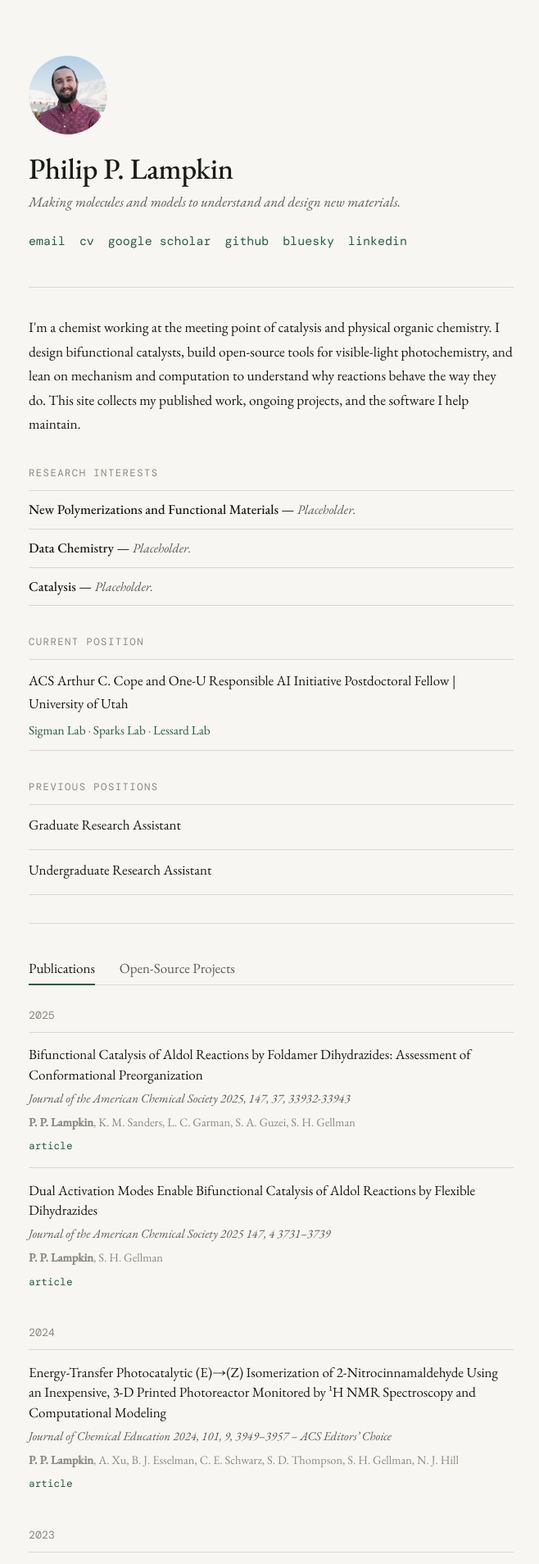
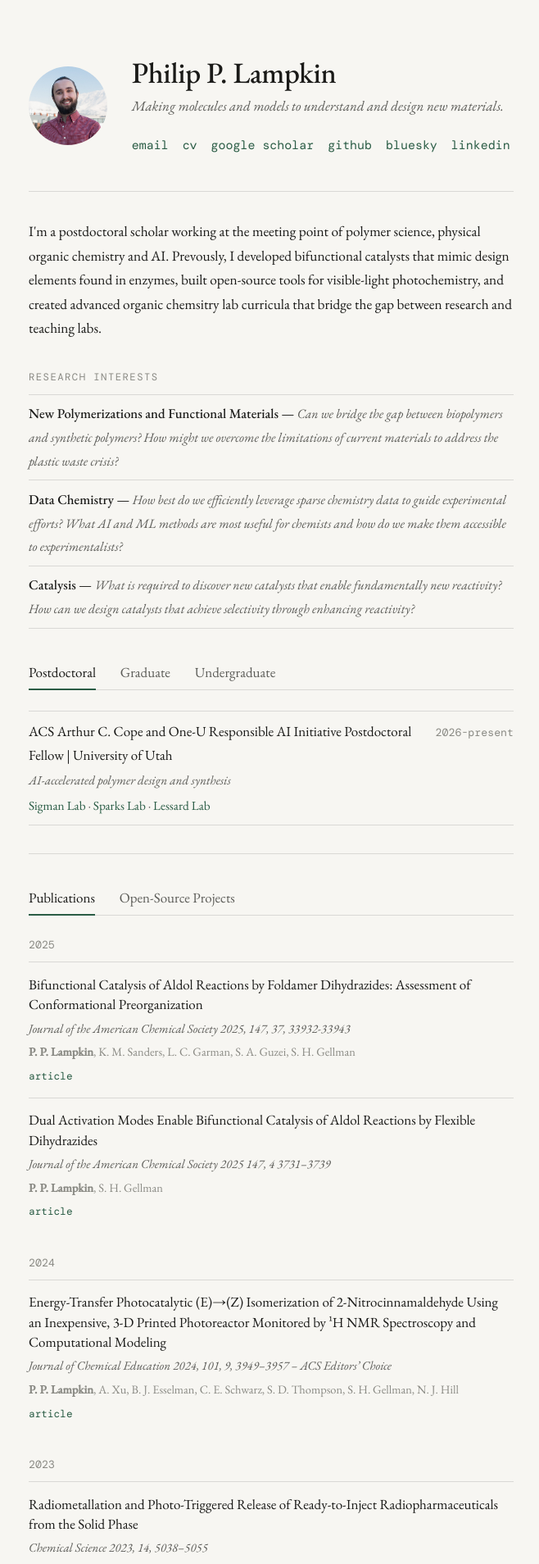
Before and after one commit to plampkin/plampkin.github.io, a Jekyll site: the page built from index.html, in a window 1280 px wide. Shown: the top 1908 px of the page at 82% size, without its empty margins (309-967 px from the left). Built offline with Jekyll 4.4.1, drawn with Linux system fonts in a browser that asks for light colours.

Commit message:
updated content

```diff
--- a/_config.yml
+++ b/_config.yml
@@ -9,6 +9,13 @@ baseurl: ""
 
 # Path to your headshot (lives in /assets)
 headshot: /assets/headshot.jpg
+
+# Bio paragraph (shown below the header links)
+bio: >
+  I'm a postdoctoral scholar working at the meeting point of polymer science, physical organic
+  chemistry and AI. Prevously, I developed bifunctional catalysts that mimic design elements
+  found in enzymes, built open-source tools for visible-light photochemistry, and created
+  advanced organic chemsitry lab curricula that bridge the gap between research and teaching labs.
 
 # Header links (shown as the small monospace row under your name).
 # Add, remove, or reorder freely.
@@ -30,7 +37,8 @@ links:
 position:
   title: ACS Arthur C. Cope and One-U Responsible AI Initiative Postdoctoral Fellow
   institution: University of Utah
-  focus: ""
+  years: "2026-present"
+  focus: "AI-accelerated polymer design and synthesis"
   groups:
     - name: Sigman Lab
       url: "https://www.sigmanlab.com"
@@ -41,30 +49,32 @@ position:
 
 # Previous positions (graduate, undergraduate, etc.) — newest first
 previous_positions:
-  - title: Graduate Research Assistant
-    institution: ""
-    years: ""
-    focus: ""
-    groups:
-      - name: ""
-        url: ""
-  - title: Undergraduate Research Assistant
-    institution: ""
-    years: ""
-    focus: ""
-    groups:
-      - name: ""
-        url: ""
+  - title: Graduate Researcher
+    category: graduate
+    institution: "University of Wisconsin–Madison"
+    years: "2019-2025"
+    focus: "Foldamer Catalysis"
+    group:
+      - name: "Gellman Lab"
+        url: "https://gellman.chem.wisc.edu"
+  - title: Undergraduate Researcher
+    category: undergraduate
+    institution: "University of San Francisco"
+    years: "2017-2019"
+    focus: "Heavy atom tunneling in organic reactions"
+    group:
+      - name: "Castro/Karney Lab"
+        url: "https://www.cs.usfca.edu/~karney/"
 
 
 # Research interests (the bordered list)
 interests:
   - title: New Polymerizations and Functional Materials
-    desc: Placeholder.
+    desc: Can we bridge the gap between biopolymers and synthetic polymers? How might we overcome the limitations of current materials to address the plastic waste crisis?
   - title: Data Chemistry
-    desc: Placeholder.
+    desc: How best do we efficiently leverage sparse chemistry data to guide experimental efforts? What AI and ML methods are most useful for chemists and how do we make them accessible to experimentalists?
   - title: Catalysis
-    desc: Placeholder.
+    desc: What is required to discover new catalysts that enable fundamentally new reactivity? How can we design catalysts that achieve selectivity through enhancing reactivity?
 
 # ----------------------------------------------------------------------
 #  Build settings — you usually don't need to touch these
--- a/_layouts/default.html
+++ b/_layouts/default.html
@@ -21,8 +21,9 @@
 
   <script>
     function switchTab(id, btn) {
-      document.querySelectorAll('.tab-panel').forEach(function (p) { p.classList.remove('active'); });
-      document.querySelectorAll('.tab-btn').forEach(function (b) {
+      var group = btn.closest('.tabs-group');
+      group.querySelectorAll('.tab-panel').forEach(function (p) { p.classList.remove('active'); });
+      group.querySelectorAll('.tab-btn').forEach(function (b) {
         b.classList.remove('active');
         b.setAttribute('aria-selected', 'false');
       });
--- a/assets/css/style.css
+++ b/assets/css/style.css
@@ -40,15 +40,24 @@ body {
   padding: 4rem 2rem 6rem;
 }
 
-header { margin-bottom: 2.5rem; }
+header {
+  display: flex;
+  align-items: center;
+  gap: 1.75rem;
+  margin-bottom: 2.5rem;
+}
 
 .headshot {
-  display: block;
+  flex-shrink: 0;
   width: 96px;
   height: 96px;
   border-radius: 50%;
   object-fit: cover;
-  margin-bottom: 1.25rem;
+}
+
+.header-text {
+  display: flex;
+  flex-direction: column;
 }
 
 .name {
--- a/index.html
+++ b/index.html
@@ -4,6 +4,7 @@ layout: default
 
 <header>
   <img src="{{ '/assets/headshot.jpg' | relative_url }}" alt="{{ site.title }}" class="headshot">
+  <div class="header-text">
     <h1 class="name">{{ site.title }}</h1>
     <p class="tagline">{{ site.tagline }}</p>
     <ul class="links">
@@ -11,18 +12,12 @@ layout: default
       <li><a href="{{ link.url }}">{{ link.label }}</a></li>
       {% endfor %}
     </ul>
+  </div>
 </header>
 
 <hr class="divider">
 
-<!-- Edit your intro paragraph right here -->
-<p class="bio">
-  I'm a chemist working at the meeting point of catalysis and physical organic
-  chemistry. I design bifunctional catalysts, build open-source tools for
-  visible-light photochemistry, and lean on mechanism and computation to
-  understand why reactions behave the way they do. This site collects my
-  published work, ongoing projects, and the software I help maintain.
-</p>
+<p class="bio">{{ site.bio }}</p>
 
 <div class="interests">
   <p class="section-label">Research interests</p>
@@ -34,10 +29,19 @@ layout: default
   {% endfor %}
 </div>
 
-<div class="position-block">
-  <p class="section-label">Current position</p>
+<div class="tabs-group" style="margin-bottom: 2rem;">
+  <div class="tabs" role="tablist">
+    <button class="tab-btn active" role="tab" aria-selected="true" onclick="switchTab('postdoctoral', this)">Postdoctoral</button>
+    <button class="tab-btn" role="tab" aria-selected="false" onclick="switchTab('graduate', this)">Graduate</button>
+    <button class="tab-btn" role="tab" aria-selected="false" onclick="switchTab('undergraduate', this)">Undergraduate</button>
+  </div>
+
+  <div id="postdoctoral" class="tab-panel active">
     <div class="position-entry">
+      <div class="position-meta">
         <p class="position">{{ site.position.title }} | {{ site.position.institution }}</p>
+        {% if site.position.years != "" %}<span class="position-years">{{ site.position.years }}</span>{% endif %}
+      </div>
       {% if site.position.focus != "" %}<p class="position-focus">{{ site.position.focus }}</p>{% endif %}
       <p class="groups">
         {% for group in site.position.groups %}{% unless forloop.first %} · {% endunless %}{% if group.url != "" %}<a href="{{ group.url }}">{{ group.name }}</a>{% else %}{{ group.name }}{% endif %}{% endfor %}
@@ -45,28 +49,46 @@ layout: default
     </div>
   </div>
 
-{% if site.previous_positions %}
-<div class="position-block">
-  <p class="section-label">Previous positions</p>
-  {% for pos in site.previous_positions %}
+  {% assign graduate_positions = site.previous_positions | where: "category", "graduate" %}
+  <div id="graduate" class="tab-panel">
+    {% for pos in graduate_positions %}
     <div class="position-entry">
       <div class="position-meta">
         <p class="position">{{ pos.title }}{% if pos.institution != "" %} | {{ pos.institution }}{% endif %}</p>
         {% if pos.years != "" %}<span class="position-years">{{ pos.years }}</span>{% endif %}
       </div>
       {% if pos.focus != "" %}<p class="position-focus">{{ pos.focus }}</p>{% endif %}
-    {% if pos.groups %}
+      {% if pos.group %}
       <p class="groups">
-      {% for group in pos.groups %}{% if group.name != "" %}{% unless forloop.first %} · {% endunless %}{% if group.url != "" %}<a href="{{ group.url }}">{{ group.name }}</a>{% else %}{{ group.name }}{% endif %}{% endif %}{% endfor %}
+        {% for group in pos.group %}{% if group.name != "" %}{% unless forloop.first %} · {% endunless %}{% if group.url != "" %}<a href="{{ group.url }}">{{ group.name }}</a>{% else %}{{ group.name }}{% endif %}{% endif %}{% endfor %}
       </p>
       {% endif %}
     </div>
     {% endfor %}
   </div>
+
+  {% assign undergrad_positions = site.previous_positions | where: "category", "undergraduate" %}
+  <div id="undergraduate" class="tab-panel">
+    {% for pos in undergrad_positions %}
+    <div class="position-entry">
+      <div class="position-meta">
+        <p class="position">{{ pos.title }}{% if pos.institution != "" %} | {{ pos.institution }}{% endif %}</p>
+        {% if pos.years != "" %}<span class="position-years">{{ pos.years }}</span>{% endif %}
+      </div>
+      {% if pos.focus != "" %}<p class="position-focus">{{ pos.focus }}</p>{% endif %}
+      {% if pos.group %}
+      <p class="groups">
+        {% for group in pos.group %}{% if group.name != "" %}{% unless forloop.first %} · {% endunless %}{% if group.url != "" %}<a href="{{ group.url }}">{{ group.name }}</a>{% else %}{{ group.name }}{% endif %}{% endif %}{% endfor %}
+      </p>
       {% endif %}
+    </div>
+    {% endfor %}
+  </div>
+</div>
 
 <hr class="divider">
 
+<div class="tabs-group">
   <div class="tabs" role="tablist">
     <button class="tab-btn active" role="tab" aria-selected="true" onclick="switchTab('publications', this)">Publications</button>
     <button class="tab-btn" role="tab" aria-selected="false" onclick="switchTab('open-source', this)">Open-Source Projects</button>
@@ -106,3 +128,4 @@ layout: default
     </div>
     {% endfor %}
   </div>
+</div>
```
Lines whose indentation alone changed are shown as unchanged.
